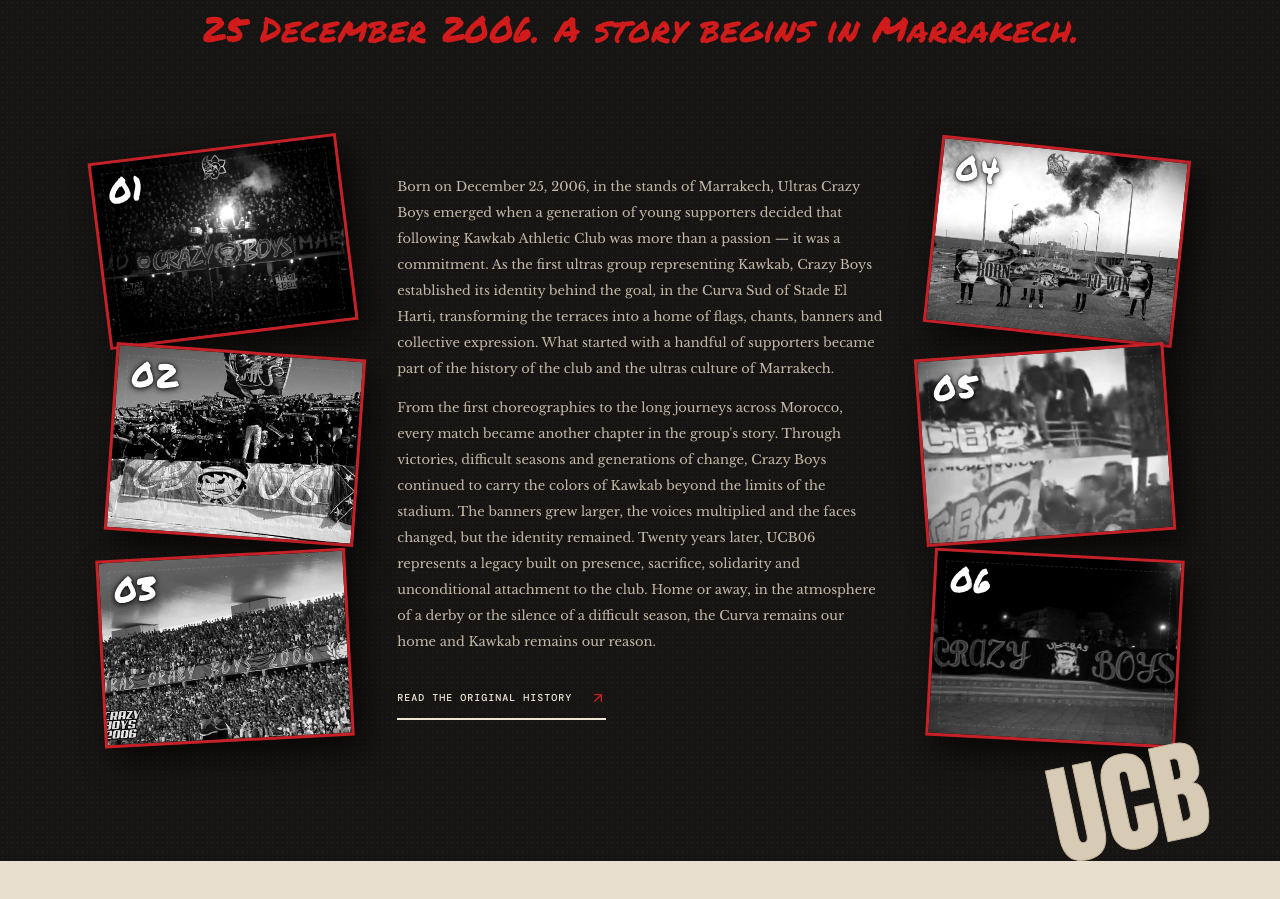
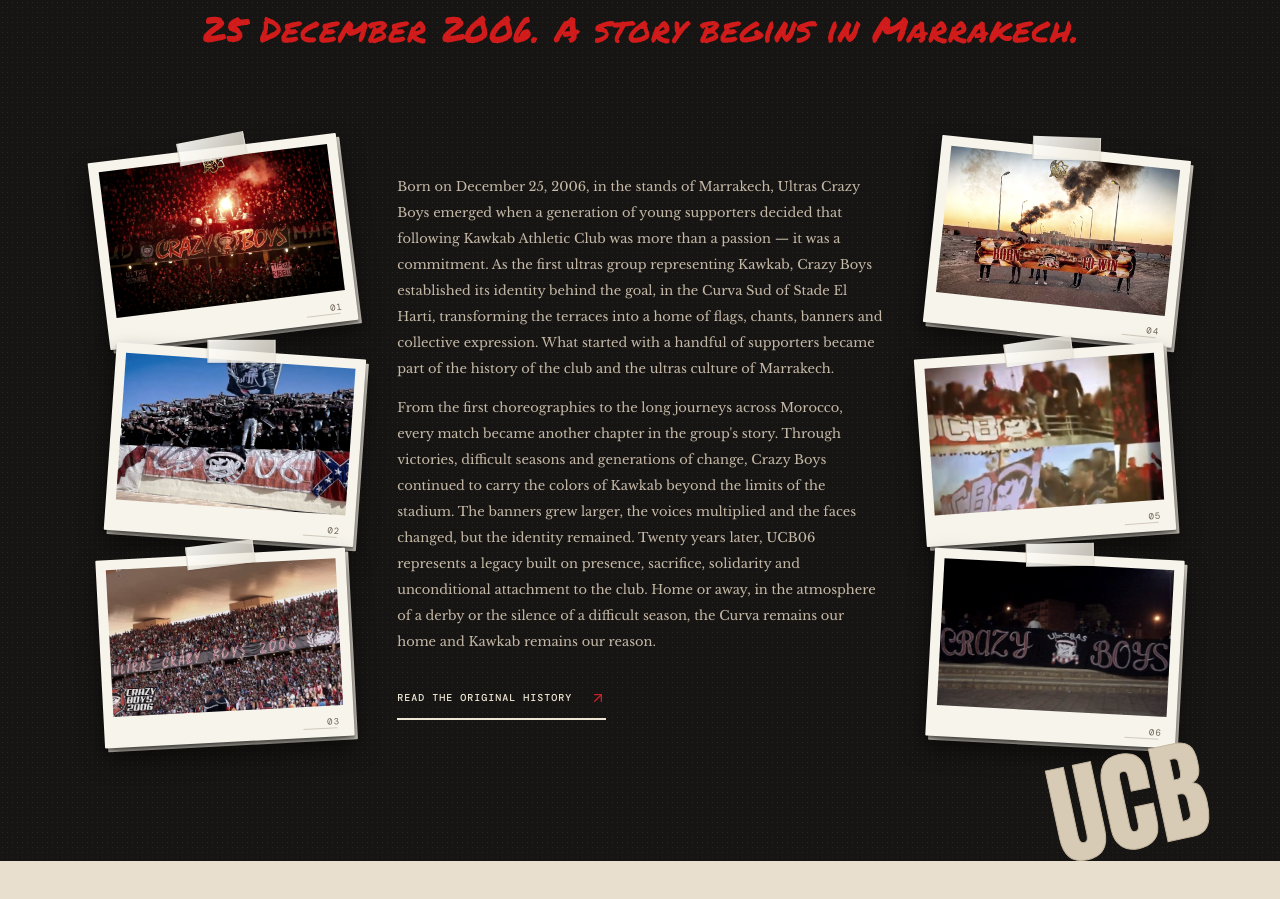
Before and after one commit to aouidate47/ucb06, a Next.js app: page / in a window 1280 px wide. Shown: the part 900-1799 px from the top of the page. Built offline with nearby package versions, Linux system fonts and the light colour scheme.

Commit message:
Add scrapbook photo treatment to six opening story images

```diff
--- a/app/globals.css
+++ b/app/globals.css
@@ -969,3 +969,79 @@ main > section + footer {
 @media(max-width:800px){
   .rituals-section .matchday-video{width:calc(100% + 14vw);margin-left:-7vw;margin-top:30px;border-radius:0}
 }
+
+
+/* Scrapbook / taped-photo treatment for the six photographs in the opening story section only. */
+.manifesto .cover-slot{
+  overflow:visible;
+  isolation:isolate;
+  aspect-ratio:4/3;
+  padding:0;
+  background:#f7f4ec;
+  border:0;
+  border-radius:1px;
+  box-shadow:0 2px 2px #0005,0 12px 22px #0008,3px 4px 0 #d8d2c7;
+  transition:transform .35s ease,box-shadow .35s ease;
+}
+.manifesto .cover-slot img{
+  z-index:0;
+  inset:10px 10px 31px;
+  width:calc(100% - 20px);
+  height:calc(100% - 41px);
+  object-fit:cover;
+  filter:grayscale(.18) contrast(1.06) saturate(.82);
+  transition:transform .5s ease,filter .4s ease;
+}
+.manifesto .cover-slot:hover img{
+  transform:scale(1.025);
+  filter:grayscale(0) contrast(1.06) saturate(.95);
+}
+.manifesto .cover-slot:before{
+  content:"";
+  position:absolute;
+  z-index:4;
+  top:-11px;
+  left:50%;
+  width:66px;
+  height:23px;
+  transform:translateX(-50%) rotate(-4deg);
+  background:linear-gradient(135deg,#fffefaed,#e9e4d8c9);
+  border-left:1px solid #d8d1c4aa;
+  border-right:1px solid #d8d1c4aa;
+  box-shadow:0 1px 2px #0002;
+  pointer-events:none;
+}
+.manifesto .cover-slot:after{
+  content:"";
+  position:absolute;
+  z-index:3;
+  inset:auto 17px 8px auto;
+  width:34px;
+  height:1px;
+  border:0;
+  background:#c9c0b2;
+  opacity:.8;
+  pointer-events:none;
+}
+.manifesto .cover-index{
+  z-index:2;
+  top:auto;
+  left:auto;
+  right:14px;
+  bottom:9px;
+  color:#6d6255;
+  font:9px 'DM Mono',monospace;
+  letter-spacing:1px;
+  text-shadow:none;
+}
+.manifesto .cover-slot:hover{
+  border-color:transparent;
+  box-shadow:0 3px 4px #0005,0 18px 30px #000a,3px 4px 0 #d8d2c7;
+}
+@media(max-width:800px){
+  .manifesto .cover-stack{gap:22px}
+  .manifesto .cover-slot{box-shadow:0 2px 2px #0005,0 9px 16px #0008,2px 3px 0 #d8d2c7}
+  .manifesto .cover-slot img{inset:8px 8px 27px;width:calc(100% - 16px);height:calc(100% - 35px)}
+  .manifesto .cover-slot:before{top:-9px;width:54px;height:19px}
+  .manifesto .cover-index{right:11px;bottom:7px;font-size:8px}
+}
```
